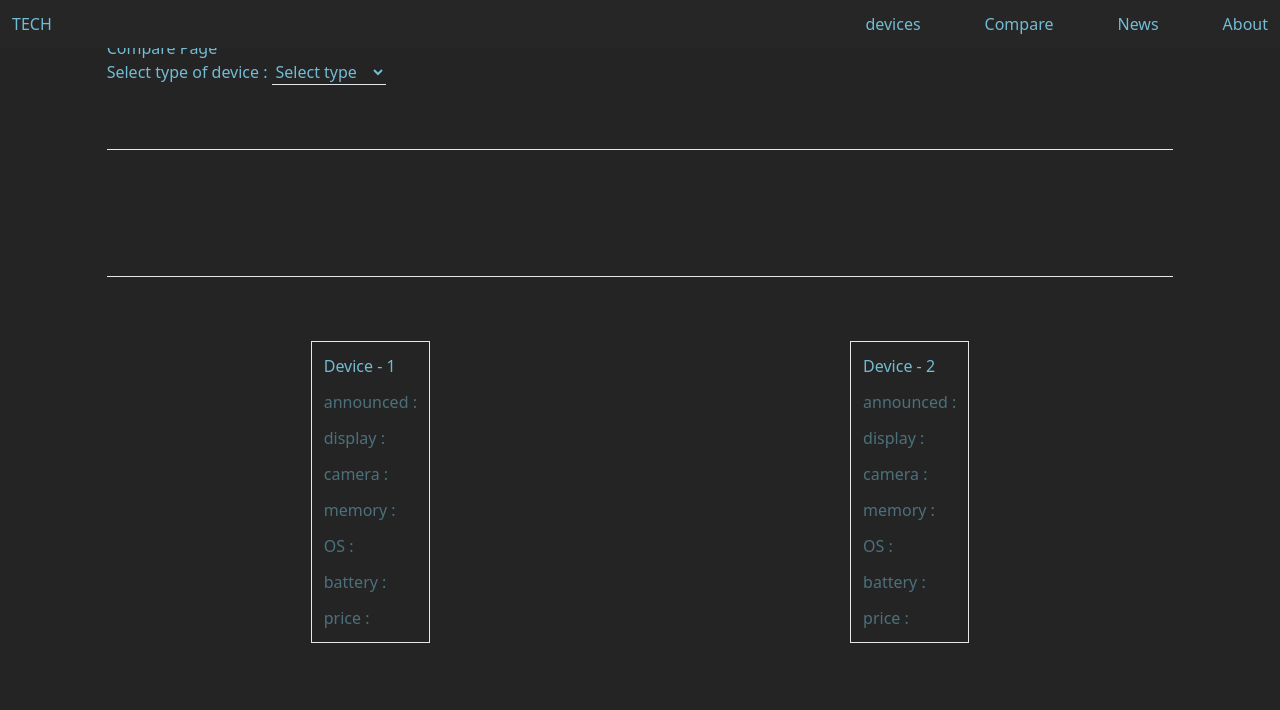
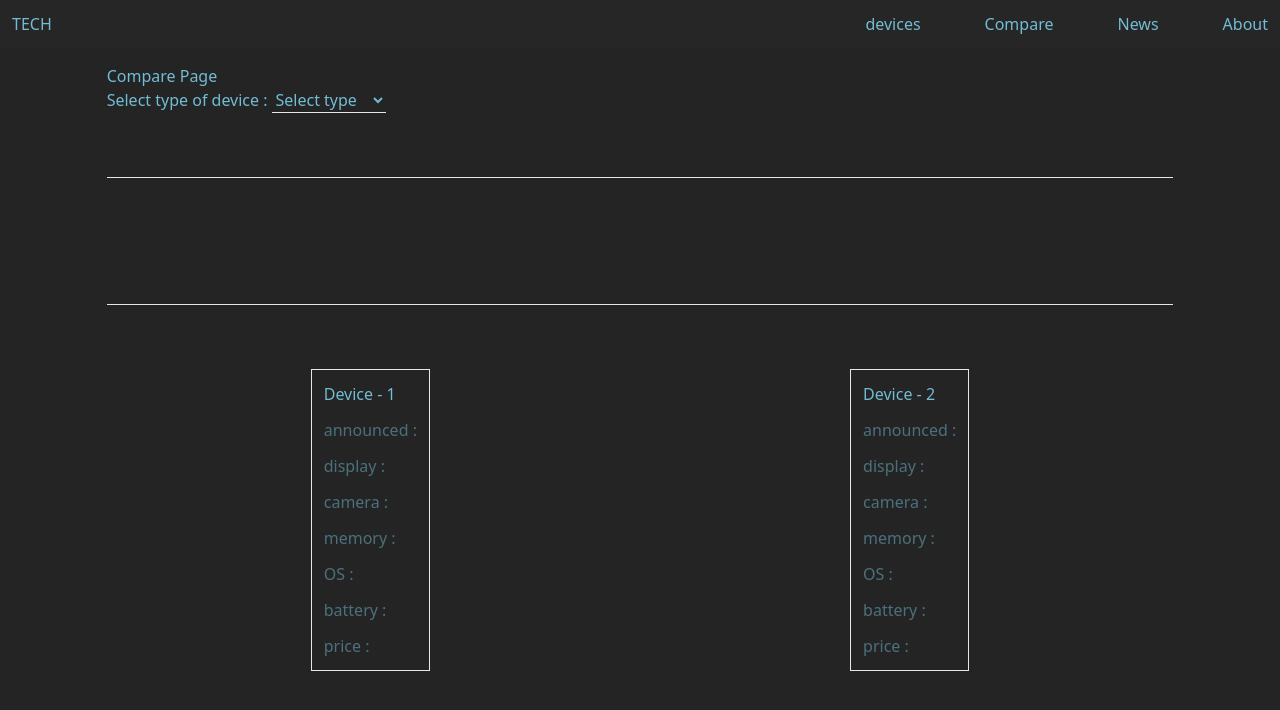
Before and after one commit to Ashkantvn/Tech, a Next.js app: page /compare in a window 1280 px wide. Shown: the top 710 px of the page. Built offline with nearby package versions, Linux system fonts and the light colour scheme.

Commit message:
Update style of compare page

```diff
--- a/app/compare/page.tsx
+++ b/app/compare/page.tsx
@@ -48,7 +48,7 @@ function Compare() {
   }, [typeofDevice]);
 
   return (
-    <main className="m-9 md:w-5/6 md:mx-auto">
+    <main className="mt-16 m-9 md:w-5/6 md:mx-auto">
       <div>
         <h1>Compare Page</h1>
         <label>
@@ -68,7 +68,7 @@ function Compare() {
         </label>
       </div>
 
-      <div className="h-32 md:h-64 lg:flex-row lg:flex-wrap lg:h-32 overflow-scroll flex flex-col gap-9 mt-16 border-y">
+      <div className="h-32 md:h-64 lg:flex-row lg:flex-wrap lg:h-32  overflow-scroll flex flex-col gap-9 mt-16 border-y">
         {mappedDevices}
       </div>
 
```
